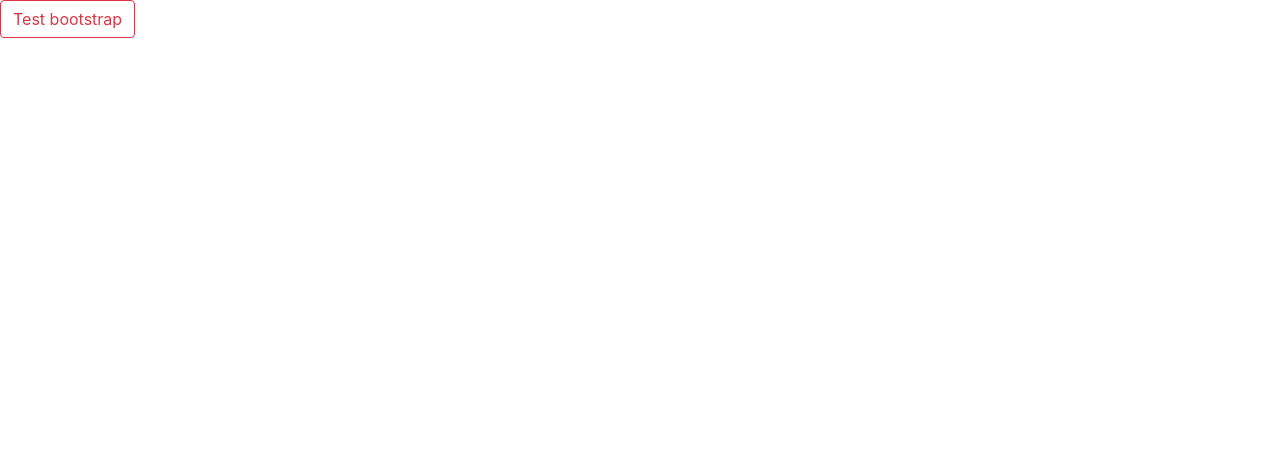
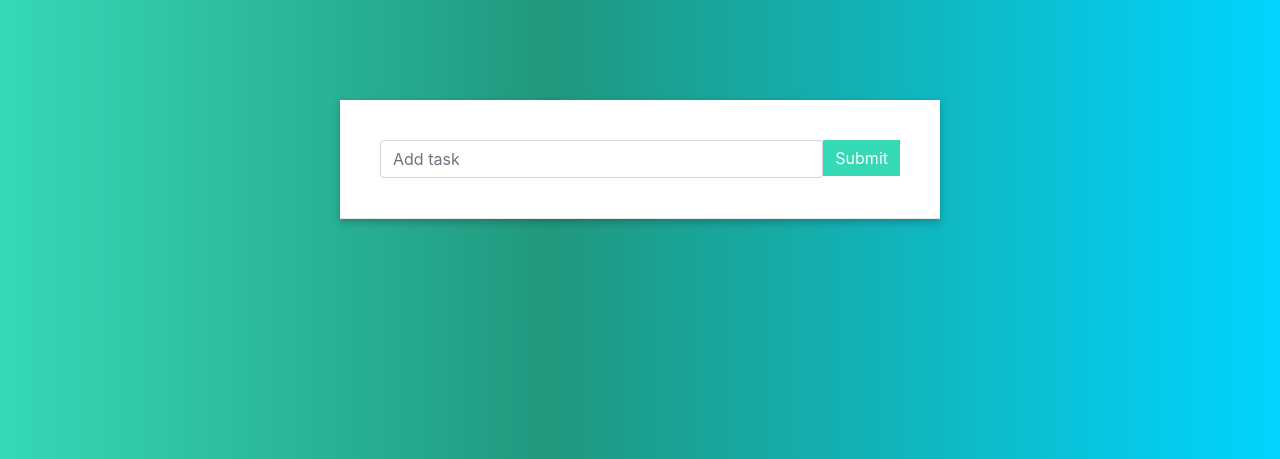
Before and after one commit to KariukiAbel/to-do-app-with-rest-api-done-using-django-rest-framework, a Django app: page / in a window 1280 px wide. Before the commit the part shown is almost empty. Shown: the top 459 px of the page. Run offline with Django 3.2, Linux system fonts and the light colour scheme; data comes from the database, SQL or seed files in the repository; some libraries are stand-ins or nearby versions.

Commit message:
Added the script.js file from the static folder. Rendered out different tasks using js by fetching data from the api using fetch

```diff
--- a/static/css/style.css
+++ b/static/css/style.css
@@ -0,0 +1,45 @@
+body {
+    background: rgb(54, 217, 182);
+    background: linear-gradient(90deg, rgba(54, 217, 182, 1) 0%, rgba(32, 152, 126, 1) 43%, rgba(0, 212, 255, 1) 100%);
+}
+
+#task-container {
+    max-width: 600px;
+    margin: 0 auto;
+    box-shadow: 0 14px 28px rgba(0, 0, 0, 0.25), 0 10px 10px rgba(0, 0, 0, o.22);
+    background-color: #fff;
+    margin-top: 100px;
+    margin-bottom: 100px;
+    justify-content: space-around;
+    align-items: flex-start;
+}
+
+#form-wrapper {
+    position: -webkit-sticky;
+    position: sticky;
+    top: 0rem;
+    border-bottom: 1px solid #e9e9e9;
+    background-color: #fff;
+    box-shadow: 0 3px 8px rgba(0, 0, 0, 0.25);
+    padding: 40px;
+}
+
+#submit {
+    background-color: #36d9b6;
+    border-radius: 0;
+    border: 0;
+    color: #fff;
+}
+
+.flex-wrapper {
+    display: flex;
+}
+
+.task-wrapper {
+    margin: 5px;
+    padding: 5px;
+    padding: 20px;
+    cursor: pointer;
+    border-bottom: 1px solid #e9e9e9;
+    color: #686868;
+}
--- /dev/null
+++ b/static/js/script.js
@@ -0,0 +1,26 @@
+buildList();
+
+function buildList() {
+    var wrapper = document.getElementById('list-wrapper')
+    var url = 'http://localhost:8000/api/task-list/'
+    fetch(url)
+        .then((resp) => resp.json())
+        .then(function(data) {
+            // console.log(data);
+            var list = data;
+            for (var i in list) {
+                var item = `<div id="data-row-${i}" class="task-wrapper flex-wrapper">
+                    <div style="flex: 7;">
+                    <span class="title">${list[i].title}</span>
+                    </div>
+                    <div style="flex: 1;">
+                    <button class="btn btn-sm btn-outline-info edit">Edit</button>
+                    </div>
+                    <div style="flex: 1;">
+                    <button class="btn btn-sm btn-outline-danger delete">-</button>
+                    </div>
+                    </div>`;
+                wrapper.innerHTML += item;
+            }
+        })
+}
--- a/templates/frontend/list.html
+++ b/templates/frontend/list.html
@@ -12,7 +12,24 @@
 </head>
 
 <body>
-    <button class="btn btn-outline-danger">Test bootstrap</button>
+    <div class="container">
+        <div id="task-container">
+            <div id="form-wrapper">
+                <form action="" class="" id="form">
+                    <div class="flex-wrapper">
+                        <div style="flex: 6;">
+                            <input id="title" class="form-control" type="text" name="title" placeholder="Add task">
+                        </div>
+                        <div style="flex: 1;">
+                            <input id="submit" class="btn" type="submit" value="Submit">
+                        </div>
+                    </div>
+                </form>
+            </div>
+            <div id="list-wrapper"></div>
+        </div>
+    </div>
+    <script src="{% static 'js/script.js' %}"></script>
 </body>
 
 </html>
```
